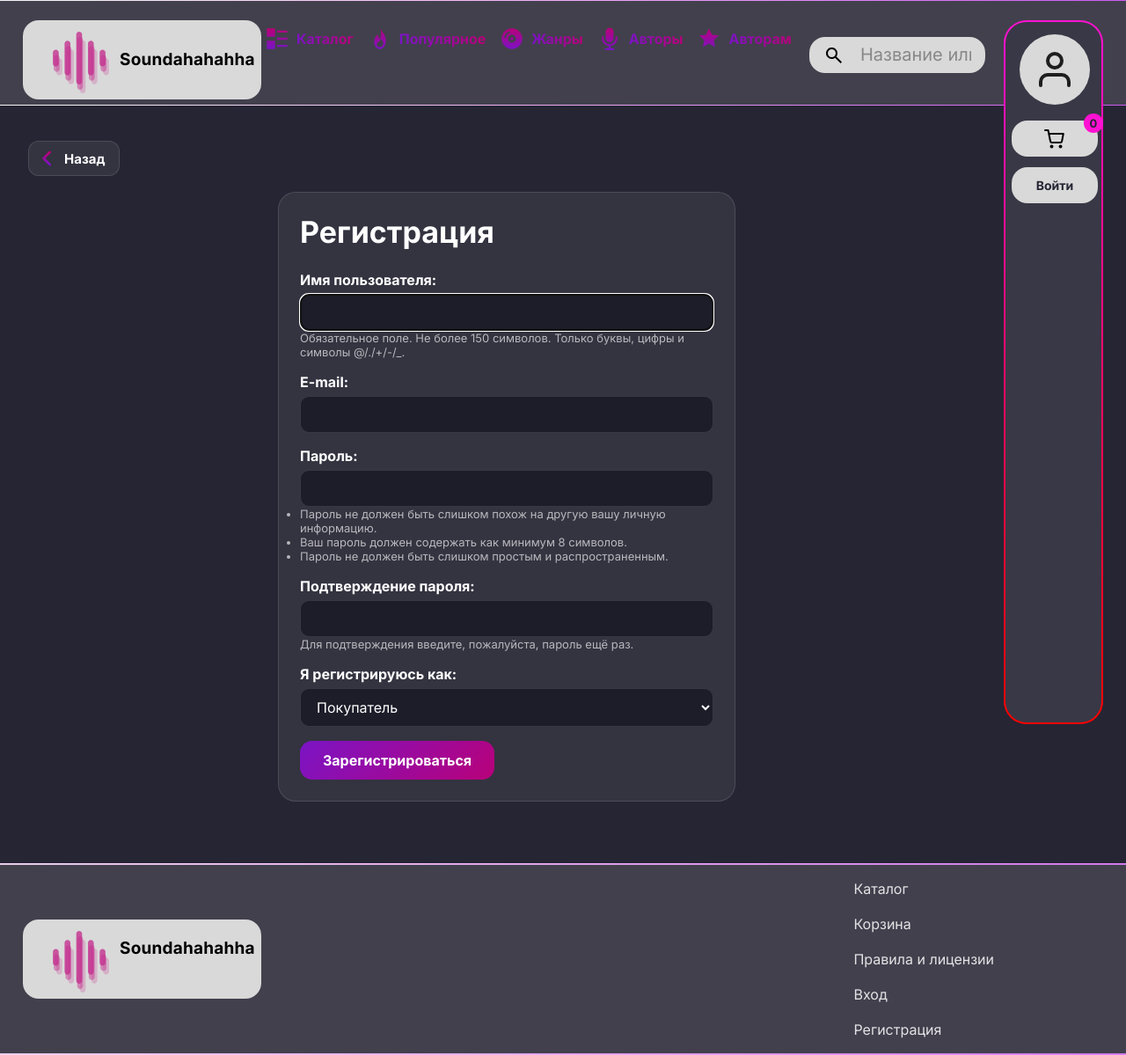
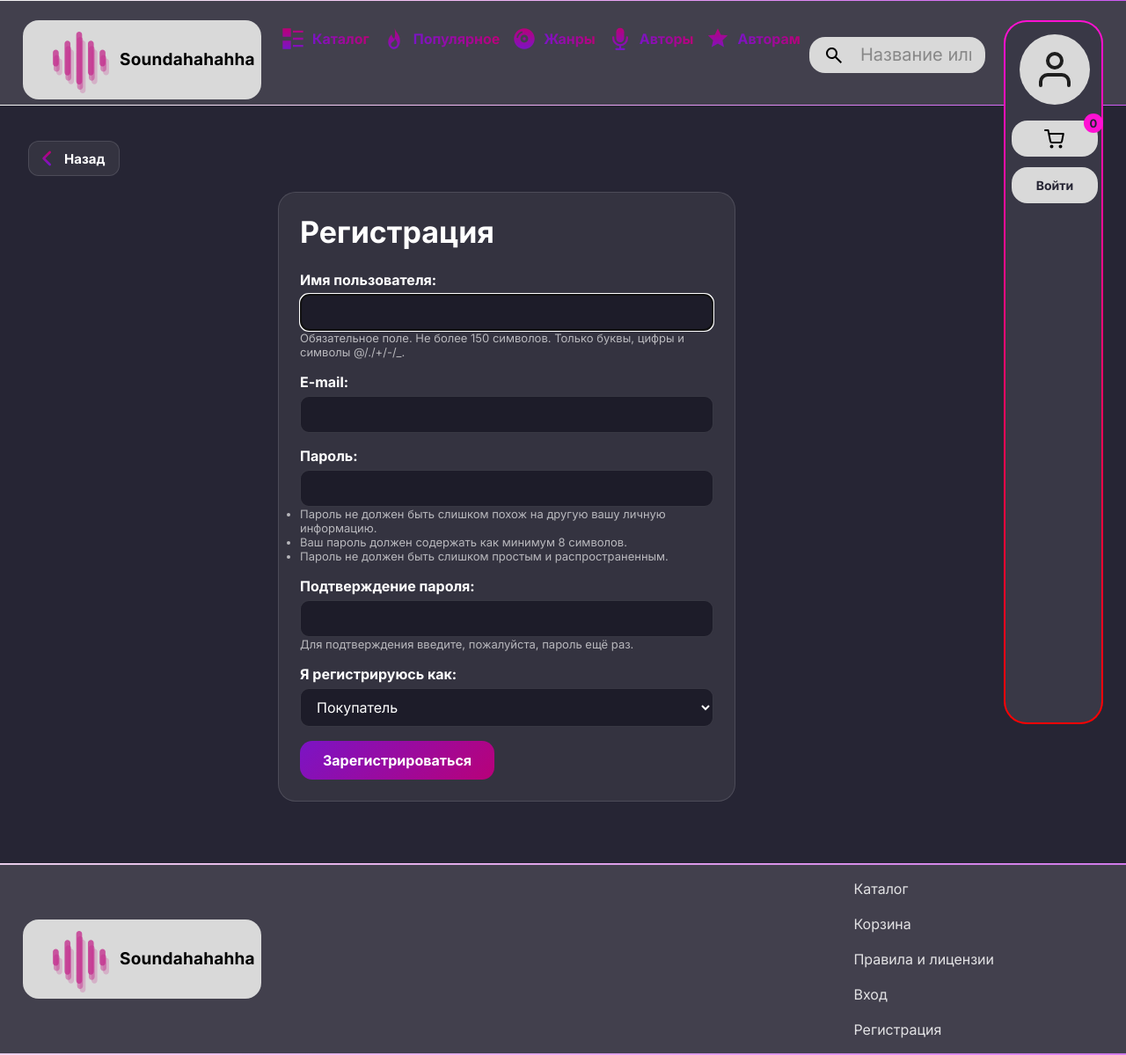
Before and after one commit to Frouchh/music-blog, a Django app: page /accounts/register/ in a window 1280 px wide. Shown: the whole page at 88% size. Run offline with Django 5.2, Linux system fonts and the light colour scheme; some web fonts are replaced.

Commit message:
Отступы навигации на узких экранах, название в подвале по центру
Co-Authored-By: Claude Opus 5.5 <noreply@anthropic.com>
Claude-Session: https://claude.ai/code/session_01Bi1dpWbjT7ddRLwfFB4Lrk

```diff
--- a/static/shop.css
+++ b/static/shop.css
@@ -240,8 +240,10 @@ h2.section-title { font-size: 24px; margin: 32px 0 16px; }
 .tile-title { font-size: 20px; font-weight: 700; }
 
 @media (max-width: 1600px) {
-    .header .main-nav { left: 30px; gap: 16px; }
+    .header .main-nav { left: 48px; gap: 14px; }
     .header .main-nav .nav-link img { width: 28px; height: 28px; }
     .header .main-nav .nav-link span.nav-text { font-size: 16px; }
     .header .search-container { width: 200px; right: 160px; }
 }
+
+.text-wrapper-22.brand { top: 50%; transform: translateY(-50%); }
```
